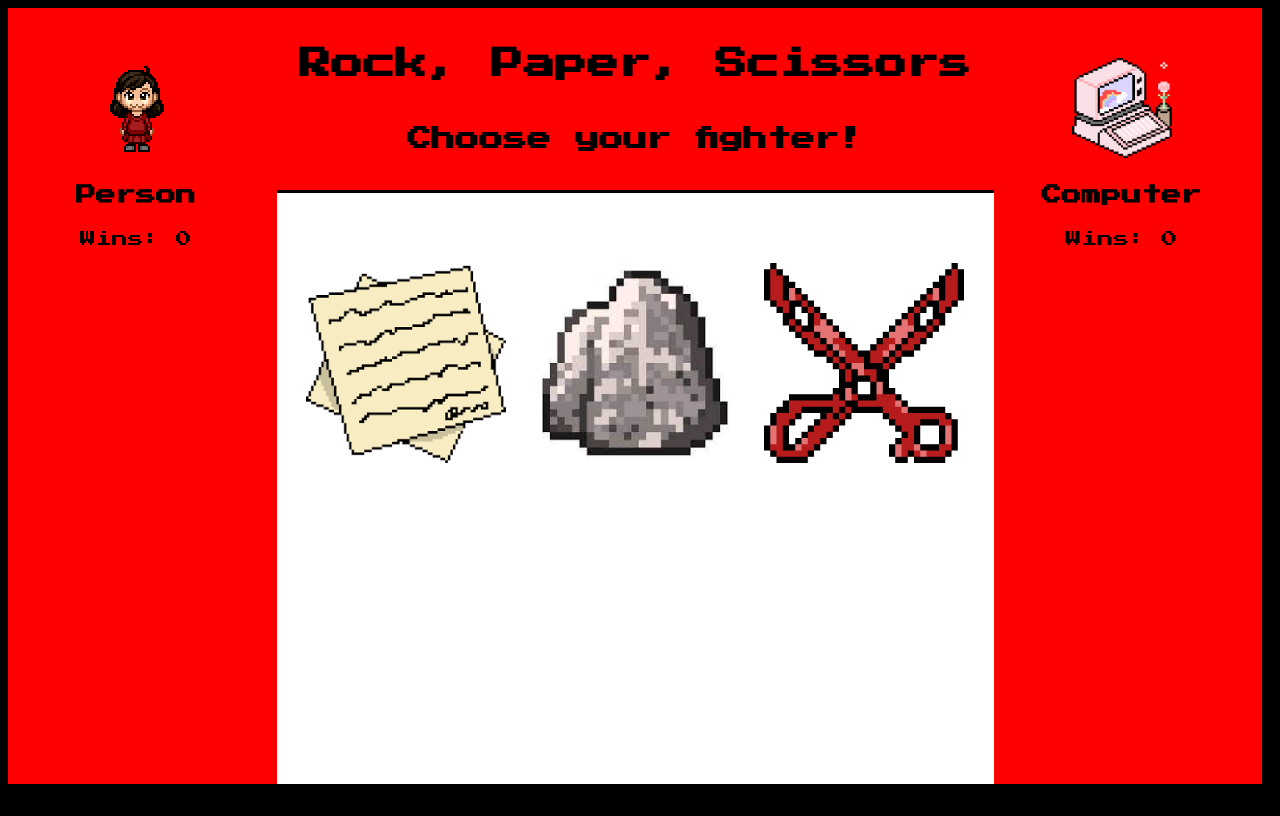
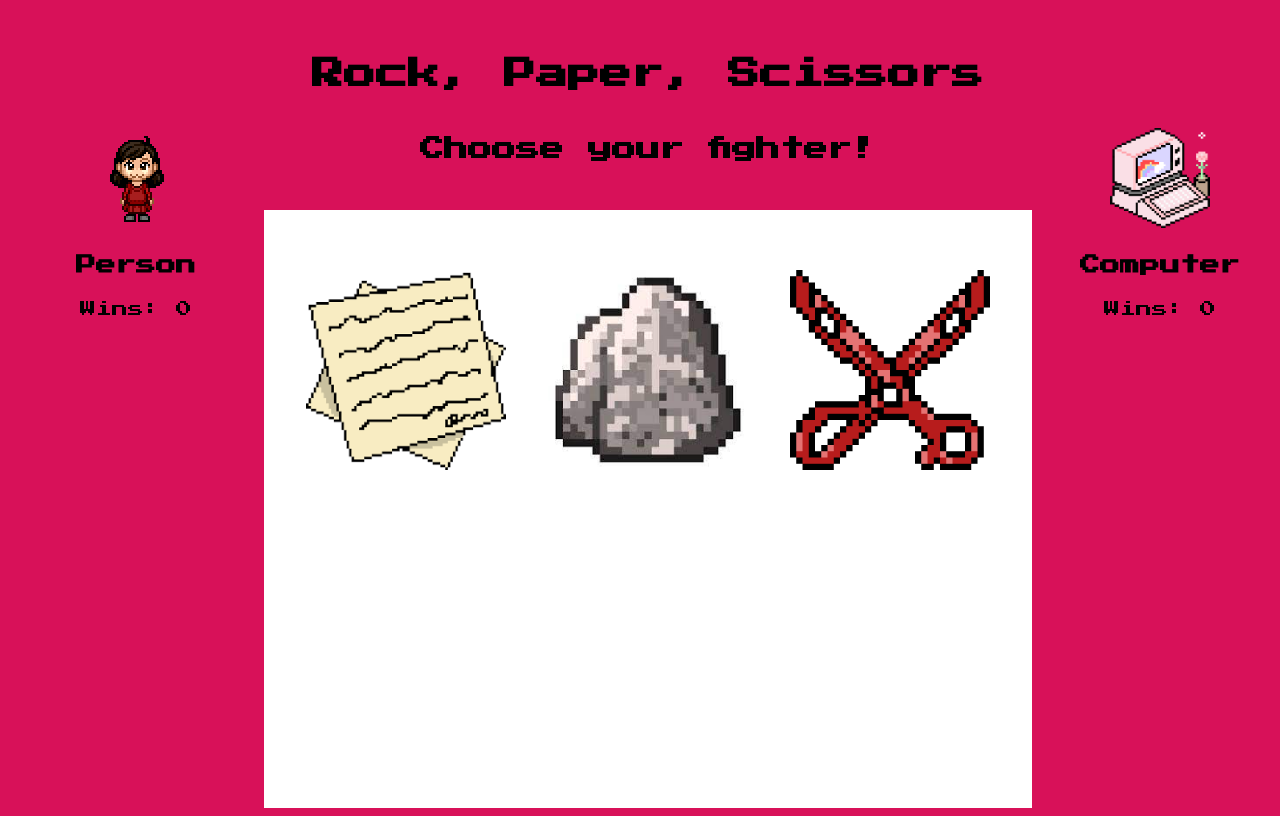
Before and after one commit to stephanieguzm/rock-paper-scissors-project, a plain HTML site: page index.html in a window 1280 px wide. Both pictures are taken after a click on the element 635 px from the left and 312 px from the top of the page. Drawn offline with Linux system fonts and the light colour scheme.

Commit message:
Correct CSS styling to fix incorrect box sizing. Refactor CSS rules.

```diff
--- a/styles.css
+++ b/styles.css
@@ -1,15 +1,14 @@
-/* * {
-  border: 1px solid red;
-} */
-
 body {
-  background-color: black;
+  background-color: #D81159;
+  height: 100vh;
+  width: 100vw;
 }
 
 header {
-  background-color: red;
+  background-color: #D81159;
+  padding-top: 10px;
+  padding-bottom: 10px;
   width: 100%;
-  border-bottom: 3px solid black;
 }
 
 h1 {
@@ -28,20 +27,20 @@ h3, h4 {
 }
 
 button {
+  border-color: black;
+  box-shadow: 3px 3px 2px #808080a1;
+  font-family: 'Press Start 2P', cursive;
+  font-size: 1em;
+  margin-top: 30px;
+  margin-right: 8px;
+  padding: 15px;
   transition-duration: .3s;
-  margin-top: 30px;
-  padding: 10px;
-  padding-top: 5px;
-  padding-bottom: 5px;
-  box-shadow: 3px 3px 2px gray;
-  font-family: 'Press Start 2P', cursive;
-  border-color: black;
 }
 
 button:hover {
   background-color: black;
+  box-shadow: 0 12px 16px 0 rgba(0,0,0,0.24), 0 17px 50px 0 rgba(0,0,0,0.19);
   color: white;
-  box-shadow: 0 12px 16px 0 rgba(0,0,0,0.24), 0 17px 50px 0 rgba(0,0,0,0.19);
   cursor: pointer;
 }
 
@@ -58,48 +57,29 @@ img {
   display: flex;
   justify-content: center;
   flex-direction: row;
-  align-items: stretch;
-  height: 97vh;
+  background-color: #D81159;
   font-family: 'Press Start 2P', cursive;
+  height:100vh;
+  width: 100vw;
   text-align: center;
-  background-color: red;
-  width: 98vw;
 }
 
 .main-section {
   display: flex;
   flex-direction: column;
+  align-items: center;
+  height: 100vh;
   width: 60vw;
-  height: 100%;
-  align-items: center;
-  /* border-left: 3px solid black;
-  border-right: 3px solid black; */
   background-color: white;
 }
 
 .players-score-board {
-  margin-top: 30px;
-  margin-bottom: 30px;
+  margin-top: 100px;
+  margin-bottom: 40px;
   padding-top: 20px;
   padding-bottom: 20px;
   text-align: center;
   width: 20vw;
-  border: 5px;
-  border-color: green;
-  border-radius: 5px;
-}
-
-.c-fighters,
-.d-fighters,
-.chosen-fighters-container {
-  display: flex;
-  justify-content: space-evenly;
-  flex-flow: row wrap;
-  align-items: center;
-  width: 56vw;
-  margin-top: 40px;
-  padding-top: 30px;
-  padding-bottom: 30px;
 }
 
 .game-types {
@@ -107,34 +87,48 @@ img {
   justify-content: space-evenly;
   flex-direction: column;
   align-items: center;
-  width: 56vw;
+  background-color: white;
+  line-height: 1.2;
   margin-top: 20px;
   padding-top: 20px;
   padding-bottom: 20px;
-  line-height: 1.2;
+  width: 60vw;
 }
 
 .classic-choice-box,
 .mythical-choice-box {
   background-color: white;
   color: black;
-  padding: 10px;
+  padding: 20px;
   margin-bottom: 30px;
 }
 
 .classic-choice-box:hover,
 .mythical-choice-box:hover {
   background-color: #4CAF50;
+  box-shadow: 0 12px 16px 0 rgba(0,0,0,0.24), 0 17px 15px 0 rgba(0,0,0,0.19);
   color: white;
-  box-shadow: 0 12px 16px 0 rgba(0,0,0,0.24), 0 17px 15px 0 rgba(0,0,0,0.19);
   cursor: pointer;
 }
+.c-fighters,
+.d-fighters,
+.chosen-fighters-container {
+  display: flex;
+  flex-flow: row wrap;
+  justify-content: space-evenly;
+  align-items: center;
+  background-color: white;
+  margin-top: 30px;
+  padding-top: 30px;
+  padding-bottom: 30px;
+  width: 60vw;
+}
 
-.hidden{
+.hidden {
   display: none!important;
 }
 
 .side-panels {
-  width: 100%;
-  background-color: red;
+  background-color: #D81159;
+  height: 100vh;
 }
```
